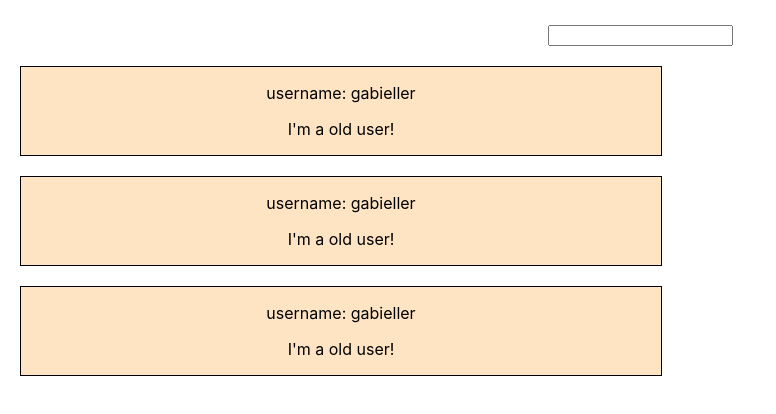
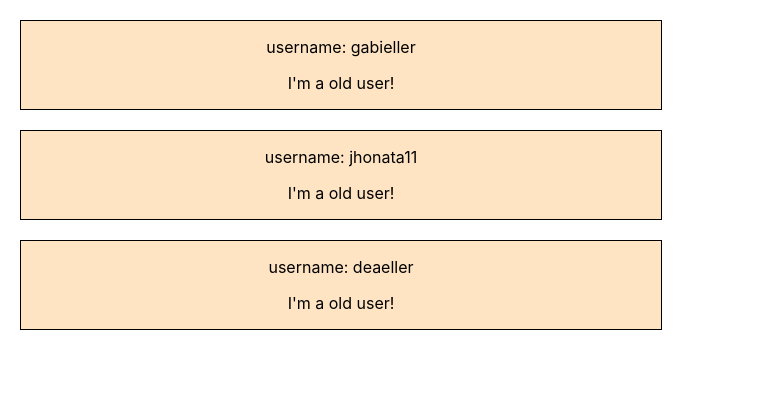
Before and after one commit to gabieller/react-udemy, a React (Create React App) app in the folder task01/task01/: page / in a window 1280 px wide. Shown: the top 414 px of the page, without its empty margins (0-776 px from the left). Built offline with nearby package versions, Linux system fonts and the light colour scheme.

Commit message:
Handling state

```diff
--- a/task01/task01/src/App.js
+++ b/task01/task01/src/App.js
@@ -1,30 +1,32 @@
 import UserOutput from "./components/UserOutput";
 import "./App.css";
 import { Component } from "react";
-import UserInput from "./components/UserInput";
 
 class App extends Component {
-  // state = {
-  //   username: [
-  //     { user: "gabieller" },
-  //     { user: "jhonata11" },
-  //     { user: "deaeller" },
-  //   ],
-  // };
+  state = {
+    username: [
+      { user: "gabieller" },
+      { user: "jhonata11" },
+      { user: "deaeller" },
+    ],
+  };
 
-  // handleState = (event) => {
-  //   this.setState({
-
-  //   })
-  // }
+  userChangeHandler = (event) => {
+    this.setState({
+      username: [
+        { user: event.target.value },
+        { user: event.target.value },
+        { user: event.target.value },
+      ],
+    });
+  };
 
   render() {
     return (
       <div className="App">
-        <UserInput />
-        <UserOutput  />
-        <UserOutput  />
-        <UserOutput  />
+        <UserOutput user={this.state.username[0].user} changed= {this.handleS} />
+        <UserOutput user={this.state.username[1].user} />
+        <UserOutput user={this.state.username[2].user} />
       </div>
     );
   }
@@ -32,8 +34,6 @@ class App extends Component {
 
 export default App;
 
-// Pass a username (of your choice) to UserOutput via props and display it there
-// Add state to the App component (=> the username) and pass the username to the UserOutput component
 // Add a method to manipulate the state (=> an event-handler method)
 // Pass the event-handler method reference to the UserInput component and bind it to the input-change event
 // Ensure that the new input entered by the user overwrites the old username passed to UserOutput
--- a/task01/task01/src/components/UserOutput.js
+++ b/task01/task01/src/components/UserOutput.js
@@ -1,15 +1,11 @@
 import React from "react";
-import "./user.css"
+import "./user.css";
 
 const UserOutput = (props) => {
   return (
     <div className="box-user">
-      <p username={props.username}>
-       username: gabieller
-      </p>
-      <p>
-        I'm a old user!
-      </p>
+      <p>username: {props.user} </p> {/* Passing a state via props to another component */}
+      <p>I'm a old user!</p>
     </div>
   );
 };
```
